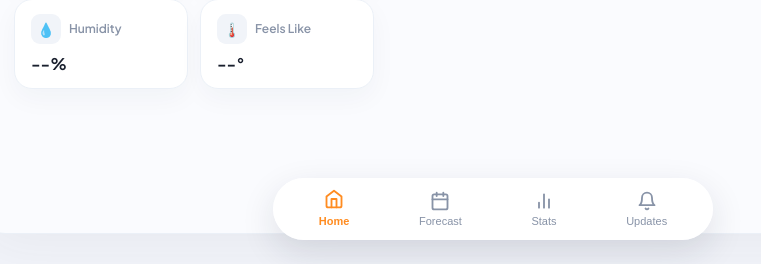
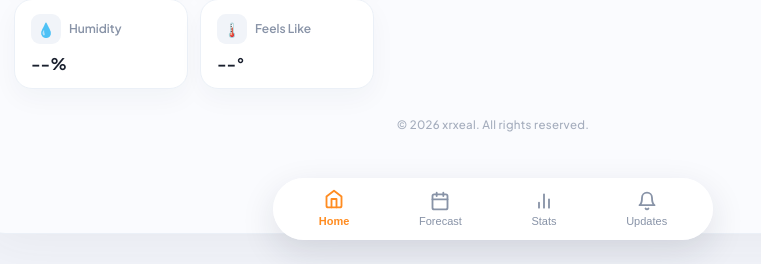
Before and after one commit to xrxeal/SmartWeatherApp, a Flask app: page / in a window 1280 px wide. Shown: the part 536-800 px from the top of the page, without its empty margins (147-908 px from the left). Run offline with Flask 3, Linux system fonts and the light colour scheme.

Commit message:
Add xrxeal copyright footer

```diff
--- a/static/style.css
+++ b/static/style.css
@@ -714,3 +714,14 @@ body {
     background: #ff8c21;
     color: #ffffff;
 }
+
+/* App Footer */
+.app-footer {
+    text-align: center;
+    padding: 28px 0 14px;
+    font-size: 11.5px;
+    font-weight: 500;
+    color: var(--text-secondary);
+    letter-spacing: 0.3px;
+    opacity: 0.75;
+}
--- a/templates/index.html
+++ b/templates/index.html
@@ -8,7 +8,7 @@
     <link rel="preconnect" href="https://fonts.googleapis.com">
     <link rel="preconnect" href="https://fonts.gstatic.com" crossorigin>
     <link href="https://fonts.googleapis.com/css2?family=Plus+Jakarta+Sans:wght@400;500;600;700;800&display=swap" rel="stylesheet">
-   <link rel="stylesheet" href="{{ url_for('static', filename='style.css') }}?v=5">
+   <link rel="stylesheet" href="{{ url_for('static', filename='style.css') }}?v=6">
 </head>
 <body>
 
@@ -188,6 +188,11 @@
 
         </main>
 
+        <!-- App Footer -->
+        <footer class="app-footer">
+            <p>© 2026 xrxeal. All rights reserved.</p>
+        </footer>
+
         <!-- Rounded Floating Bottom Navigation -->
         <nav class="bottom-nav">
             <button class="nav-btn active" data-view="home">
```
